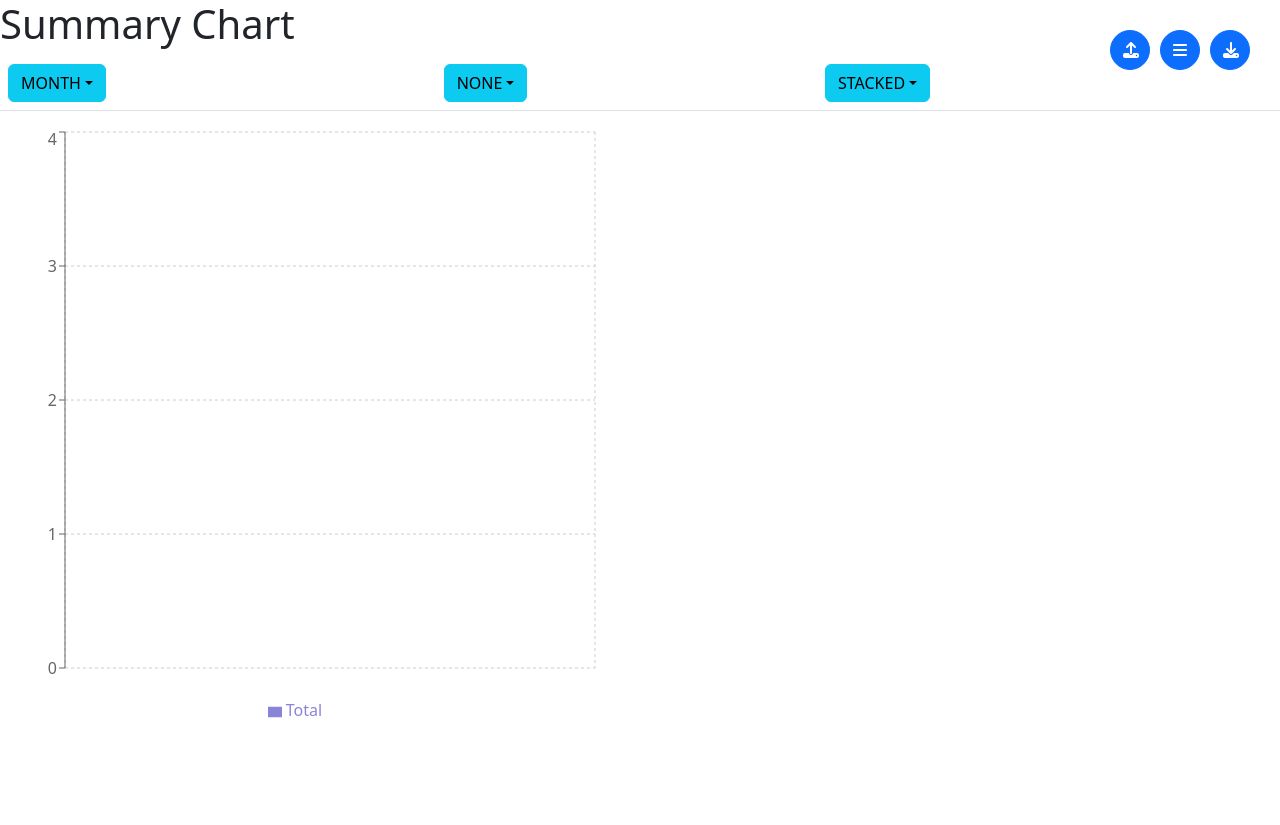
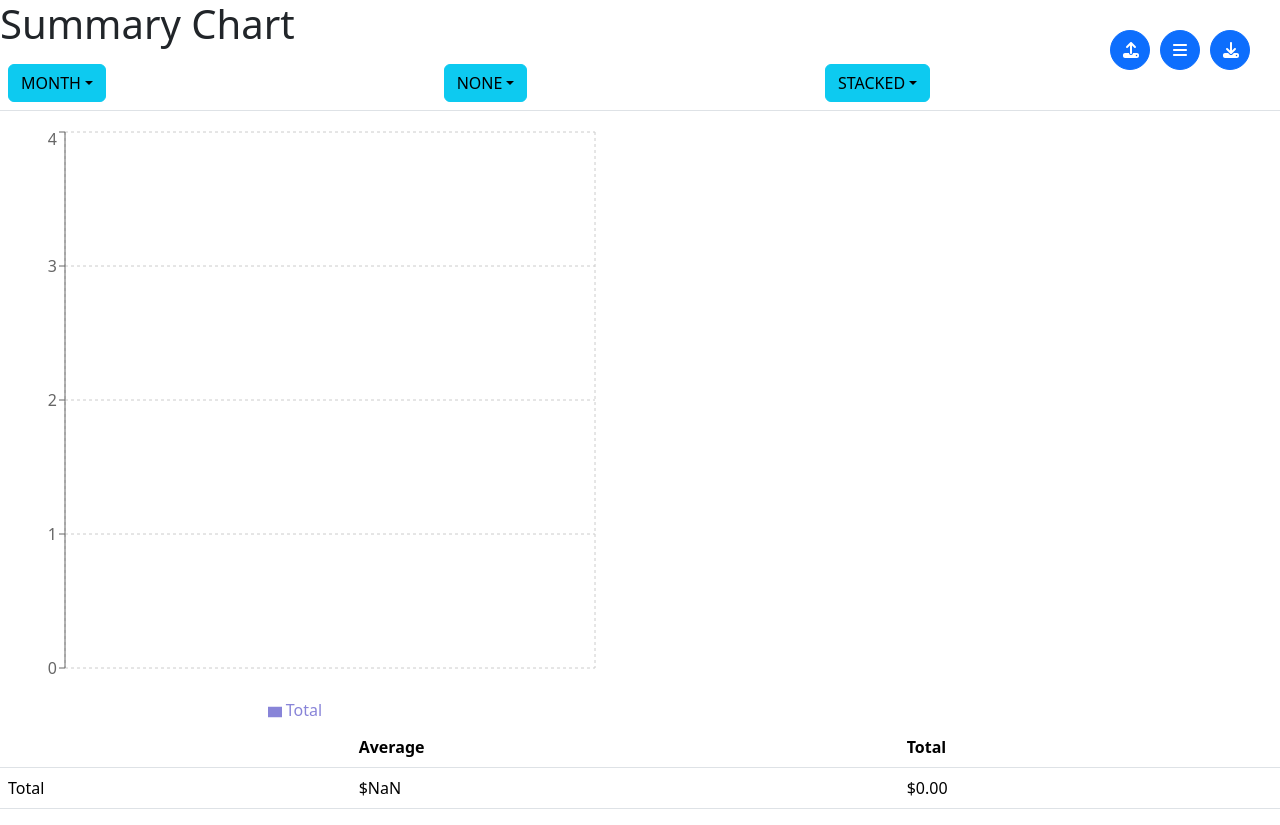
Before and after one commit to beeckusu/project-budget, a React (Create React App) app: page / in a window 1280 px wide. Before the commit the page ends 800 px from the top, so only its background shows below. Built offline with nearby package versions, Linux system fonts and the light colour scheme.

Commit message:
PB-46: Display Transaction Summary in Table Form
    Display the data shown in the summary chart in table form. Currently, the
    table is locked to show only on a monthly basis due to the increased size
    from displaying in daily form.

```diff
--- a/src/App.js
+++ b/src/App.js
@@ -2,6 +2,7 @@ import './App.css';
 import './css/layouts.css';
 import './css/modules.css';
 import TransactionChart from './components/Chart/TransactionChart';
+import TransactionTable from './components/Chart/TransactionTable';
 import SideBar from './components/SideBar/Main';
 import { DataProvider } from './contexts/DataContext';
 
@@ -10,6 +11,7 @@ function App() {
     <div>
       <DataProvider>
         <TransactionChart />
+        <TransactionTable />
         <SideBar />
       </DataProvider>
     </div>
--- /dev/null
+++ b/src/components/Chart/TransactionTable.js
@@ -0,0 +1,48 @@
+import { useContext } from 'react';
+import { Table } from 'react-bootstrap';
+import { fetchChartData } from '../../utils/ChartUtils';
+import { DataContext } from '../../contexts/DataContext';
+import { DateInterval } from '../../utils/Enums';
+import { FormatMoney } from '../../utils/Utils';
+
+const TransactionTable = () => {
+
+    const { state } = useContext(DataContext);
+    const { transactions } = state;
+    const data = fetchChartData(transactions, DateInterval.MONTH);
+
+    const fields = ['Total'];
+    const summaries = {};
+    fields.forEach(field => {
+        const sum = data.reduce((acc, item) => acc + item[field], 0);
+        summaries[field] = {
+            'Average': sum/data.length,
+            'Total': sum
+        }
+    });
+
+    return (
+        <Table>
+            <thead>
+                <tr>
+                    <th></th>
+                    <th>Average</th>
+                    {data.map((item, index) => <th>{item.key}</th>)}
+                    <th>Total</th>
+                </tr>
+            </thead>
+            <tbody>
+                {fields.map(field => (
+                    <tr>
+                        <td>{field}</td>
+                        <td>{FormatMoney(summaries[field]['Average'])}</td>
+                        {data.map((item, index) => <td>{FormatMoney(item[field])}</td>)}
+                        <td>{FormatMoney(summaries[field]['Total'])}</td>
+                    </tr>
+                ))}
+            </tbody>
+        </Table>
+    )
+}
+
+export default TransactionTable;
--- a/src/utils/ChartUtils.js
+++ b/src/utils/ChartUtils.js
@@ -98,4 +98,5 @@ function fetchChartData(transactions, dateInterval = DateInterval.DAY, chartCate
     return Object.values(data);
 }
 
+
 export { fetchChartData };
```
